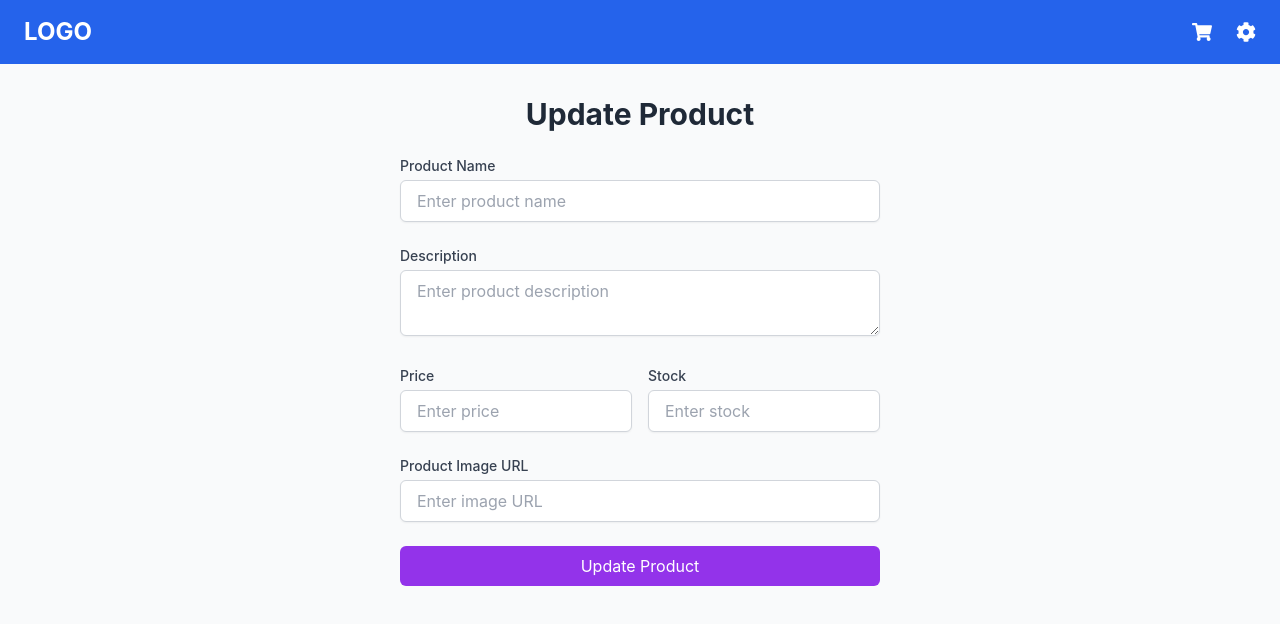
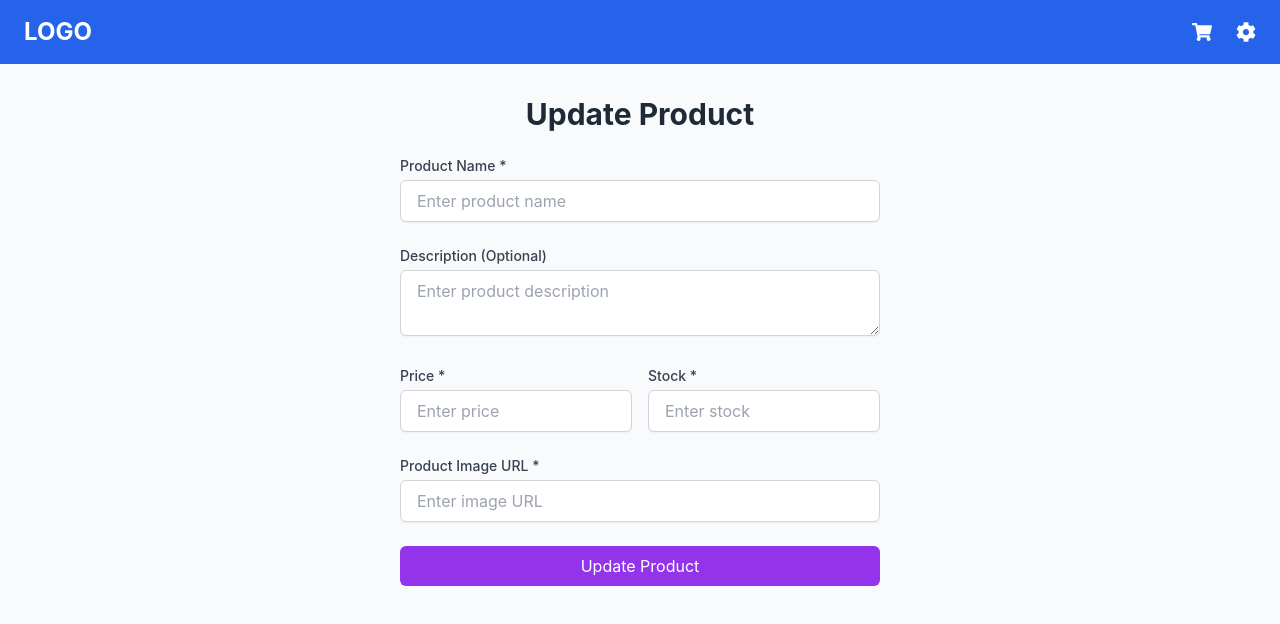
Before and after one commit to SauravSarkar123/E-Shop, a React (Create React App) app: page /updateproduct in a window 1280 px wide. Shown: the top 624 px of the page. Built offline with nearby package versions, Linux system fonts and the light colour scheme.

Commit message:
updated form validations and navigations

```diff
--- a/src/pages/AddProduct.js
+++ b/src/pages/AddProduct.js
@@ -4,7 +4,9 @@ import { ProductsContext } from '../context/ProductsContext'; // Adjust import b
 
 const InputField = ({ id, label, type, placeholder, value, error, onChange }) => (
   <div>
-    <label htmlFor={id} className="block text-sm font-medium text-gray-700 mb-1">{label}</label>
+    <label htmlFor={id} className="block text-sm font-medium text-gray-700 mb-1">
+      {label}
+    </label>
     <input
       id={id}
       name={id}
@@ -12,29 +14,32 @@ const InputField = ({ id, label, type, placeholder, value, error, onChange }) =>
       placeholder={placeholder}
       value={value}
       onChange={onChange}
-      className={`w-full px-4 py-2 border rounded-md shadow-sm focus:ring-purple-500 focus:border-purple-500 ${error ? 'border-red-500' : 'border-gray-300'}`}
+      className={`w-full px-4 py-2 border rounded-md shadow-sm focus:ring-purple-500 focus:border-purple-500 ${
+        error ? 'border-red-500' : 'border-gray-300'
+      }`}
     />
     {error && <p className="text-red-500 text-xs mt-1">{error}</p>}
   </div>
 );
 
-
-
 const AddProduct = () => {
-  const [formData, setFormData] = useState({ name: '', description: '', price: '', stock: '', imageUrl: '' });
+  const [formData, setFormData] = useState({
+    name: '',
+    description: '',
+    price: '',
+    stock: '',
+    imageUrl: '',
+  });
   const [errors, setErrors] = useState({});
   const location = useLocation();
   const navigate = useNavigate();
   const { categoryId } = location.state || {};
-
-  console.log(categoryId)
   const { products, updateProducts } = useContext(ProductsContext);
 
   const validateForm = () => {
     const newErrors = {};
-    const { name, description, price, stock, imageUrl } = formData;
+    const { name, price, stock, imageUrl } = formData; // Exclude `description` from validation
     if (!name.trim()) newErrors.name = 'Product name is required.';
-    if (!description.trim()) newErrors.description = 'Description is required.';
     if (!price || Number(price) <= 0) newErrors.price = 'Enter a valid price.';
     if (!stock || Number(stock) < 0) newErrors.stock = 'Enter a valid stock quantity.';
     if (!imageUrl.trim() || !/^https?:\/\/.+\..+/.test(imageUrl.trim())) newErrors.imageUrl = 'Enter a valid URL.';
@@ -55,10 +60,10 @@ const AddProduct = () => {
         ...formData,
         price: Number(formData.price),
         stock: Number(formData.stock),
-        image:formData.imageUrl,
-        categoryId:categoryId,
-        status:true,
-        sales: 0
+        image: formData.imageUrl,
+        categoryId: categoryId,
+        status: true,
+        sales: 0,
       };
 
       if (window.confirm('Are you sure you want to add this product?')) {
@@ -74,25 +79,65 @@ const AddProduct = () => {
       <div className="container mx-auto px-4 py-8 md:max-w-lg">
         <h1 className="text-2xl md:text-3xl font-bold text-gray-800 mb-6 text-center">Add Product</h1>
         <form onSubmit={handleFormSubmit} className="space-y-6">
-          <InputField id="name" label="Product Name" type="text" placeholder="Enter product name" value={formData.name} error={errors.name} onChange={handleInputChange} />
+          <InputField
+            id="name"
+            label="Product Name *"
+            type="text"
+            placeholder="Enter product name"
+            value={formData.name}
+            error={errors.name}
+            onChange={handleInputChange}
+          />
           <div>
-            <label htmlFor="description" className="block text-sm font-medium text-gray-700 mb-1">Description</label>
+            <label htmlFor="description" className="block text-sm font-medium text-gray-700 mb-1">
+              Description (Optional)
+            </label>
             <textarea
               id="description"
               name="description"
               placeholder="Enter product description"
               value={formData.description}
               onChange={handleInputChange}
-              className={`w-full px-4 py-2 border rounded-md shadow-sm focus:ring-purple-500 focus:border-purple-500 ${errors.description ? 'border-red-500' : 'border-gray-300'}`}
+              className={`w-full px-4 py-2 border rounded-md shadow-sm focus:ring-purple-500 focus:border-purple-500 ${
+                errors.description ? 'border-red-500' : 'border-gray-300'
+              }`}
             />
-            {errors.description && <p className="text-red-500 text-xs mt-1">{errors.description}</p>}
           </div>
           <div className="flex gap-4">
-            <InputField id="price" label="Price" type="number" placeholder="Enter price" value={formData.price} error={errors.price} onChange={handleInputChange} />
-            <InputField id="stock" label="Stock" type="number" placeholder="Enter stock" value={formData.stock} error={errors.stock} onChange={handleInputChange} />
+            <InputField
+              id="price"
+              label="Price *"
+              type="number"
+              placeholder="Enter price"
+              value={formData.price}
+              error={errors.price}
+              onChange={handleInputChange}
+            />
+            <InputField
+              id="stock"
+              label="Stock *"
+              type="number"
+              placeholder="Enter stock"
+              value={formData.stock}
+              error={errors.stock}
+              onChange={handleInputChange}
+            />
           </div>
-          <InputField id="imageUrl" label="Product Image URL" type="url" placeholder="Enter image URL" value={formData.imageUrl} error={errors.imageUrl} onChange={handleInputChange} />
-          <button type="submit" className="w-full bg-purple-600 text-white py-2 rounded-md hover:bg-purple-700 transition">Create Product</button>
+          <InputField
+            id="imageUrl"
+            label="Product Image URL *"
+            type="url"
+            placeholder="Enter image URL"
+            value={formData.imageUrl}
+            error={errors.imageUrl}
+            onChange={handleInputChange}
+          />
+          <button
+            type="submit"
+            className="w-full bg-purple-600 text-white py-2 rounded-md hover:bg-purple-700 transition"
+          >
+            Create Product
+          </button>
         </form>
       </div>
     </div>
--- a/src/pages/CategoryList.js
+++ b/src/pages/CategoryList.js
@@ -35,8 +35,8 @@ const CategoriesPage = () => {
   const getCategoryStats = (categoryId) => {
     const filteredProducts = products.filter((p) => p.categoryId === categoryId);
     return {
-      totalStock: filteredProducts.reduce((acc, p) => acc + p.stock, 0),
-      totalSales: filteredProducts.reduce((acc, p) => acc + p.sales, 0),
+      totalStock: filteredProducts.reduce((acc, p) => acc + (p.stock || 0), 0), // Safeguard against undefined stock
+      totalSales: filteredProducts.reduce((acc, p) => acc + (p.sales || 0), 0), // Safeguard against undefined sales
     };
   };
 
--- a/src/pages/ProductListing.js
+++ b/src/pages/ProductListing.js
@@ -80,10 +80,12 @@ const ProductListing = () => {
                       onClick={(e) =>
                         handleUpdateQuantity(e, product.id, cart[product.id].quantity + 1, product.stock)
                       }
-                      className="w-10 h-10 bg-green-500 text-white text-lg font-bold rounded-md flex items-center justify-center hover:bg-green-600"
+                      className="w-10 h-10 bg-green-500 text-white text-lg font-bold rounded-md flex items-center justify-center hover:bg-green-600 disabled:opacity-50"
+                      disabled={cart[product.id].quantity >= product.stock} // Add this line
                     >
                       +
                     </button>
+
                   </div>
                 ) : (
                   <button
--- a/src/pages/UpdateCategory.js
+++ b/src/pages/UpdateCategory.js
@@ -51,6 +51,10 @@ const UpdateCategory = () => {
   const handleFormSubmit = (e) => {
     e.preventDefault();
     if (validateForm()) {
+      const confirmation = window.confirm(
+        "Are you sure you want to update this category?"
+      );
+      if (confirmation) {
         const updatedCategories = categories.map((category) =>
           category.id === formData.id
             ? { ...category, name: formData.name, image: formData.imageUrl }
@@ -59,8 +63,8 @@ const UpdateCategory = () => {
         updateCategories(updatedCategories); // Update the context
         navigate('/categorylist'); // Navigate back to the categories page after updating
       }
+    }
   };
-
   return (
     <div className="bg-gray-50 min-h-screen">
       <div className="container mx-auto px-4 py-8 md:max-w-lg">
--- a/src/pages/UpdateProduct.js
+++ b/src/pages/UpdateProduct.js
@@ -4,7 +4,9 @@ import { ProductsContext } from '../context/ProductsContext';
 
 const InputField = ({ id, label, type, placeholder, value, error, onChange }) => (
   <div>
-    <label htmlFor={id} className="block text-sm font-medium text-gray-700 mb-1">{label}</label>
+    <label htmlFor={id} className="block text-sm font-medium text-gray-700 mb-1">
+      {label}
+    </label>
     <input
       id={id}
       name={id}
@@ -12,7 +14,9 @@ const InputField = ({ id, label, type, placeholder, value, error, onChange }) =>
       placeholder={placeholder}
       value={value}
       onChange={onChange}
-      className={`w-full px-4 py-2 border rounded-md shadow-sm focus:ring-purple-500 focus:border-purple-500 ${error ? 'border-red-500' : 'border-gray-300'}`}
+      className={`w-full px-4 py-2 border rounded-md shadow-sm focus:ring-purple-500 focus:border-purple-500 ${
+        error ? 'border-red-500' : 'border-gray-300'
+      }`}
     />
     {error && <p className="text-red-500 text-xs mt-1">{error}</p>}
   </div>
@@ -21,7 +25,14 @@ const InputField = ({ id, label, type, placeholder, value, error, onChange }) =>
 const UpdateProduct = () => {
   const { state } = useLocation(), { productId, categoryId } = state || {};
   const { products, updateProducts } = useContext(ProductsContext);
-  const [formData, setFormData] = useState({ name: '', description: '', price: '', stock: '', imageUrl: '', categoryId: '' });
+  const [formData, setFormData] = useState({
+    name: '',
+    description: '',
+    price: '',
+    stock: '',
+    imageUrl: '',
+    categoryId: '',
+  });
   const [errors, setErrors] = useState({});
   const navigate = useNavigate();
 
@@ -31,10 +42,9 @@ const UpdateProduct = () => {
   }, [productId, products]);
 
   const validateForm = () => {
-    const { name, description, price, stock, imageUrl } = formData;
+    const { name, price, stock, imageUrl } = formData; // Exclude `description` from validation
     const newErrors = {
       name: !name.trim() && 'Product name is required.',
-      description: !description.trim() && 'Description is required.',
       price: (!price || isNaN(price) || +price <= 0) && 'Enter a valid price greater than 0.',
       stock: (!stock || isNaN(stock) || +stock < 0) && 'Enter a valid stock quantity (0 or greater).',
       imageUrl: (!imageUrl.trim() || !/^https?:\/\/.+\..+/.test(imageUrl)) && 'Enter a valid URL.',
@@ -43,12 +53,15 @@ const UpdateProduct = () => {
     return !Object.values(newErrors).some(Boolean);
   };
 
-  const handleInputChange = ({ target: { name, value } }) => setFormData((prev) => ({ ...prev, [name]: value }));
+  const handleInputChange = ({ target: { name, value } }) => {
+    setFormData((prev) => ({ ...prev, [name]: value }));
+    if (errors[name]) setErrors((prev) => ({ ...prev, [name]: '' }));
+  };
 
   const handleFormSubmit = (e) => {
     e.preventDefault();
     if (validateForm()) {
-      const confirmUpdate = window.confirm("Are you sure you want to update this product?");
+      const confirmUpdate = window.confirm('Are you sure you want to update this product?');
       if (confirmUpdate) {
         updateProducts((prev) =>
           prev.map((p) => (p.id === productId ? { ...p, ...formData, image: formData.imageUrl } : p))
@@ -57,30 +70,71 @@ const UpdateProduct = () => {
       }
     }
   };
+
   return (
     <div className="bg-gray-50 min-h-screen">
       <div className="container mx-auto px-4 py-8 md:max-w-lg">
         <h1 className="text-2xl md:text-3xl font-bold text-gray-800 mb-6 text-center">Update Product</h1>
         <form onSubmit={handleFormSubmit} className="space-y-6">
-          <InputField id="name" label="Product Name" type="text" placeholder="Enter product name" value={formData.name} error={errors.name} onChange={handleInputChange} />
+          <InputField
+            id="name"
+            label="Product Name *"
+            type="text"
+            placeholder="Enter product name"
+            value={formData.name}
+            error={errors.name}
+            onChange={handleInputChange}
+          />
           <div>
-            <label htmlFor="description" className="block text-sm font-medium text-gray-700 mb-1">Description</label>
+            <label htmlFor="description" className="block text-sm font-medium text-gray-700 mb-1">
+              Description (Optional)
+            </label>
             <textarea
               id="description"
               name="description"
               placeholder="Enter product description"
               value={formData.description}
               onChange={handleInputChange}
-              className={`w-full px-4 py-2 border rounded-md shadow-sm focus:ring-purple-500 focus:border-purple-500 ${errors.description ? 'border-red-500' : 'border-gray-300'}`}
+              className={`w-full px-4 py-2 border rounded-md shadow-sm focus:ring-purple-500 focus:border-purple-500 ${
+                errors.description ? 'border-red-500' : 'border-gray-300'
+              }`}
             />
-            {errors.description && <p className="text-red-500 text-xs mt-1">{errors.description}</p>}
           </div>
           <div className="flex gap-4">
-            <InputField id="price" label="Price" type="number" placeholder="Enter price" value={formData.price} error={errors.price} onChange={handleInputChange} />
-            <InputField id="stock" label="Stock" type="number" placeholder="Enter stock" value={formData.stock} error={errors.stock} onChange={handleInputChange} />
+            <InputField
+              id="price"
+              label="Price *"
+              type="number"
+              placeholder="Enter price"
+              value={formData.price}
+              error={errors.price}
+              onChange={handleInputChange}
+            />
+            <InputField
+              id="stock"
+              label="Stock *"
+              type="number"
+              placeholder="Enter stock"
+              value={formData.stock}
+              error={errors.stock}
+              onChange={handleInputChange}
+            />
           </div>
-          <InputField id="imageUrl" label="Product Image URL" type="url" placeholder="Enter image URL" value={formData.imageUrl} error={errors.imageUrl} onChange={handleInputChange} />
-          <button type="submit" className="w-full bg-purple-600 text-white py-2 rounded-md hover:bg-purple-700 transition">Update Product</button>
+          <InputField
+            id="imageUrl"
+            label="Product Image URL *"
+            type="url"
+            placeholder="Enter image URL"
+            value={formData.imageUrl}
+            error={errors.imageUrl}
+            onChange={handleInputChange}
+          />
+          <button
+            type="submit"
+            className="w-full bg-purple-600 text-white py-2 rounded-md hover:bg-purple-700 transition"
+          >
+            Update Product
+          </button>
         </form>
       </div>
     </div>
```
Also changed, not shown: src/components/Header.js (+6 -1 lines). Lines whose indentation alone changed are shown as unchanged.
